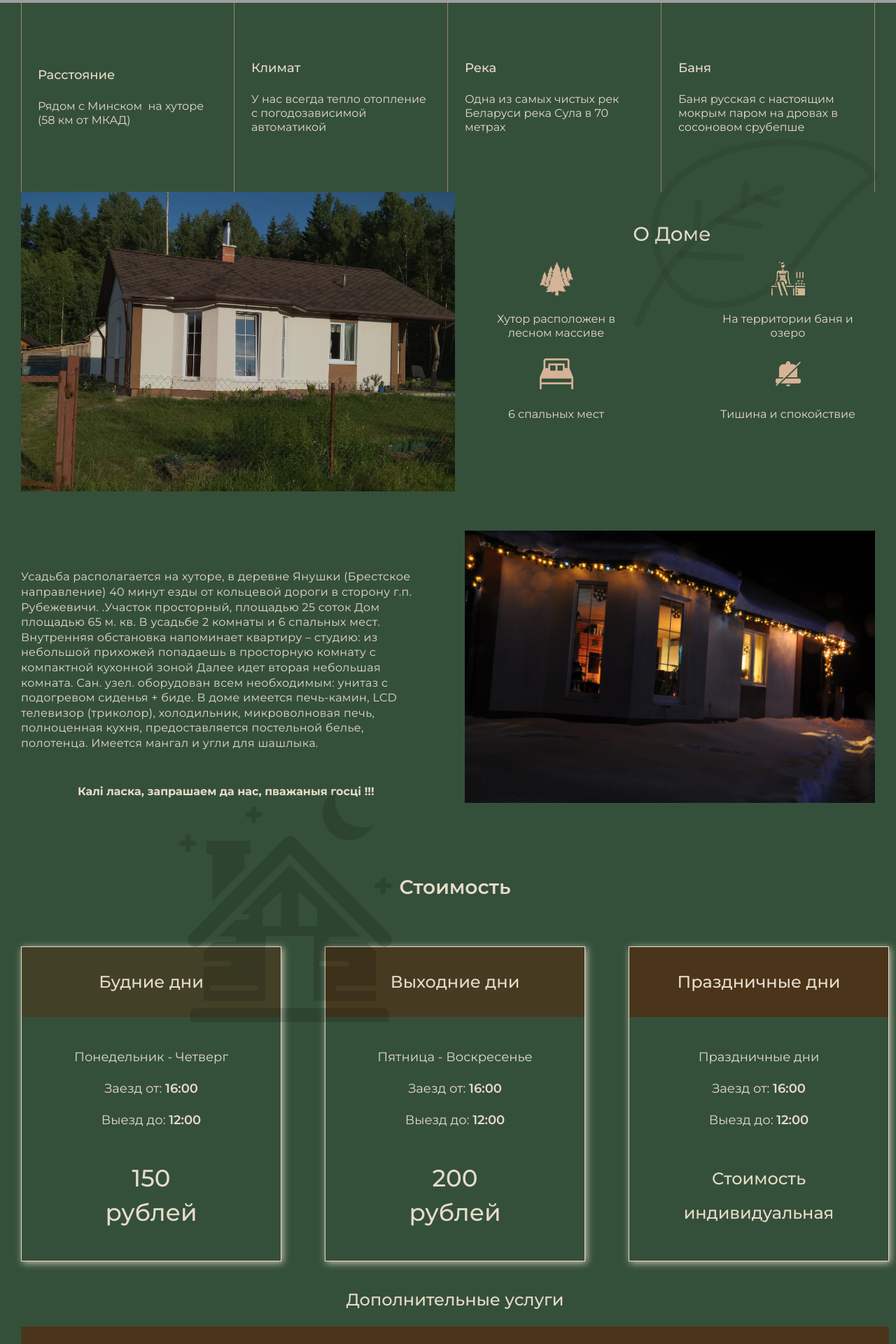
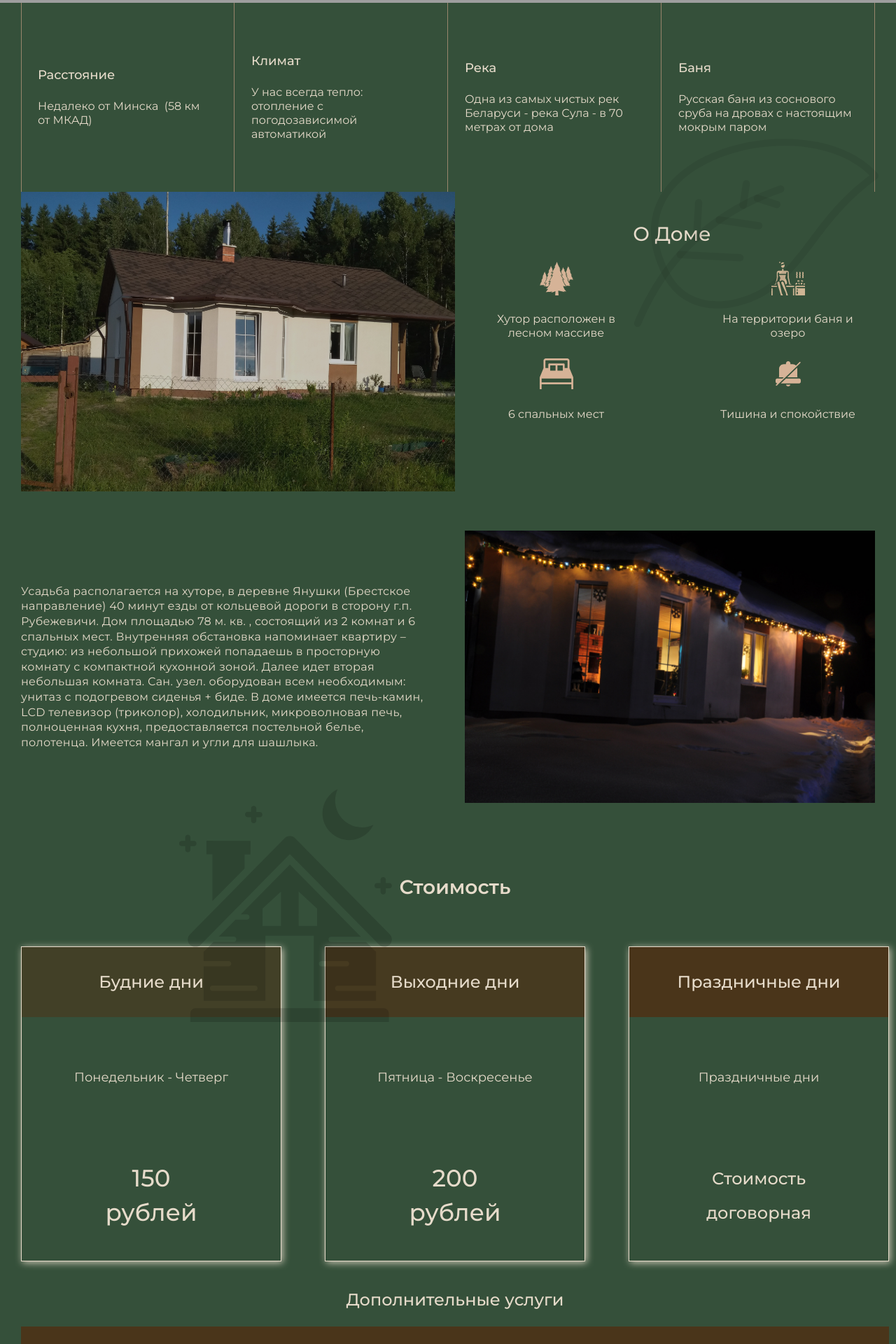
Before and after one commit to alexzherko230596/country-village, a React (Create React App) app: page / in a window 1280 px wide. Shown: the part 800-2720 px from the top of the page at 70% size. Built offline with nearby package versions, Linux system fonts and the light colour scheme; grey boxes are pictures that could not be loaded.

Commit message:
mistakes

```diff
--- a/src/components/Footer/Footer.jsx
+++ b/src/components/Footer/Footer.jsx
@@ -27,7 +27,7 @@ const Footer = () => {
                         </div>
                         <div className={classes.footer__wrapper__info__item}>
                             <img src={telegram} alt='telegram' className={classes.footer__wrapper__info__item_img}/>
-                            <p className={classes.footer__wrapper__info__item_title}>text4</p>
+                            <p className={classes.footer__wrapper__info__item_title}>@ElenaYanyshki</p>
                         </div>
                     </div>
                     <p className={classes.footer__wrapper_final}>© 2023 Усадьба "В Янушках". Все права защищены.</p>
--- a/src/components/Map/Map.jsx
+++ b/src/components/Map/Map.jsx
@@ -32,7 +32,7 @@ export const Map = () => {
                             </div>
                             <div className={classes.map__wrapper__info__data__item}>
                                 <img className={classes.map__wrapper__info__data__item_img} src={telegram} alt = {'address'}/>
-                                <p className={classes.map__wrapper__info__data__item_title}>Телеграмм</p>
+                                <p className={classes.map__wrapper__info__data__item_title}>@ElenaYanyshki</p>
                             </div>
                         </div>
                     </div>
--- a/src/components/Price/Price.jsx
+++ b/src/components/Price/Price.jsx
@@ -17,8 +17,8 @@ const Price = () => {
                             </div>
                             <div className={classes.price__wrapper__blocks__middle}>
                                 <p className={classes.price__wrapper__blocks__middle_text}>Понедельник - Четверг</p>
-                                <p className={classes.price__wrapper__blocks__middle_text}>Заезд от: <span>16:00</span></p>
-                                <p className={classes.price__wrapper__blocks__middle_text}>Выезд до: <span>12:00</span> </p>
+                                <p className={classes.price__wrapper__blocks__middle_text}></p>
+                                <p className={classes.price__wrapper__blocks__middle_text}> </p>
                             </div>
                             <p className={classes.price__wrapper__blocks_price}>150 <br/> рублей</p>
                         </div>
@@ -29,8 +29,8 @@ const Price = () => {
                             </div>
                             <div className={classes.price__wrapper__blocks__middle}>
                                 <p className={classes.price__wrapper__blocks__middle_text}>Пятница - Воскресенье</p>
-                                <p className={classes.price__wrapper__blocks__middle_text}>Заезд от: <span>16:00</span></p>
-                                <p className={classes.price__wrapper__blocks__middle_text}>Выезд до: <span>12:00</span> </p>
+                                <p className={classes.price__wrapper__blocks__middle_text}></p>
+                                <p className={classes.price__wrapper__blocks__middle_text}> </p>
                             </div>
                             <p className={classes.price__wrapper__blocks_price}>200 <br/> рублей</p>
                         </div>
@@ -41,10 +41,10 @@ const Price = () => {
                             </div>
                             <div className={classes.price__wrapper__blocks__middle}>
                                 <p className={classes.price__wrapper__blocks__middle_text}>Праздничные дни</p>
-                                <p className={classes.price__wrapper__blocks__middle_text}>Заезд от: <span>16:00</span></p>
-                                <p className={classes.price__wrapper__blocks__middle_text}>Выезд до: <span>12:00</span> </p>
+                                <p className={classes.price__wrapper__blocks__middle_text}></p>
+                                <p className={classes.price__wrapper__blocks__middle_text}> </p>
                             </div>
-                            <p className={`${classes.price__wrapper__blocks_price} ${classes.price__wrapper__blocks_price_low}`}>Стоимость<br/>индивидуальная</p>
+                            <p className={`${classes.price__wrapper__blocks_price} ${classes.price__wrapper__blocks_price_low}`}>Стоимость<br/>договорная</p>
                         </div>
                     </div>
                     <p className={classes.price__wrapper_more}>Дополнительные услуги</p>
--- a/src/screen/HomeScreen/HomeScreen.jsx
+++ b/src/screen/HomeScreen/HomeScreen.jsx
@@ -46,7 +46,7 @@ export const HomeScreen = () => {
                 <section className={classes.home__main}>
                    <div className="g-container">
                         <div className={classes.home__main__wrapper}>
-                            <h1 className={classes.home__main__wrapper_h1}>Ваши незабываемые выходные у живописной реки СУЛА в деревне Янушки</h1>
+                            <h1 className={classes.home__main__wrapper_h1}>Ваши незабываемые выходные на хуторе у живописной реки СУЛА в деревне Янушки</h1>
                             <h2 className={classes.home__main__wrapper_h2}>Проведите выходные на природе в объятиях леса и реки</h2>
                             <Link
                                 className={classes.home__main__wrapper_button}
@@ -56,7 +56,7 @@ export const HomeScreen = () => {
                                 duration={500}>
                                     Забронировать
                             </Link>
-                            <p className={classes.home__main__wrapper_bel}>Калi ласка, запрашаем да нас, пважаныя госцi !!!</p>
+                            <p className={classes.home__main__wrapper_bel}>Калi ласка, запрашаем да нас, паважаныя госцi !!!</p>
                         </div >
                    </div>
                 </section>
@@ -65,20 +65,20 @@ export const HomeScreen = () => {
                         <div className={classes.home__about__box}>
                             <div className={classes.home__about__box__item}>
                                 <p className={classes.home__about__box__item_title}>Расстояние</p>
-                                <p className={classes.home__about__box__item_descr}>Рядом с Минском  на хуторе (58 км от МКАД)</p>
+                                <p className={classes.home__about__box__item_descr}> Недалеко от  Минска   (58 км от МКАД)</p>
                             </div>
                             <div className={classes.home__about__box__item}>
                                 <p className={classes.home__about__box__item_title}>Климат</p>
-                                <p className={classes.home__about__box__item_descr}>У нас всегда тепло отопление с погодозависимой автоматикой</p>
+                                <p className={classes.home__about__box__item_descr}>У нас всегда тепло: отопление с погодозависимой автоматикой</p>
                             </div>
                             <div className={classes.home__about__box__item}>
                                 <p className={classes.home__about__box__item_title}>Река</p>
-                                <p className={classes.home__about__box__item_descr}>Одна из самых чистых рек Беларуси река Сула в 70 метрах</p>
+                                <p className={classes.home__about__box__item_descr}>Одна из самых чистых рек Беларуси - река Сула - в 70 метрах от дома </p>
                             </div>
                             <div className={classes.home__about__box__item}>
 
                                 <p className={classes.home__about__box__item_title}>Баня</p>
-                                <p className={classes.home__about__box__item_descr}>Баня русская с настоящим мокрым паром на дровах в сосоновом срубепше </p>
+                                <p className={classes.home__about__box__item_descr}>Русская баня из соснового сруба на дровах с настоящим мокрым паром  </p>
 
                             </div>
                         </div>
@@ -128,9 +128,9 @@ export const HomeScreen = () => {
                         <div className={classes.home__aboutHomeMore__wrapper}>
                             <div className={classes.home__aboutHomeMore__wrapper__text}>
                                 <p className={classes.home__aboutHomeMore__wrapper__text_title}>
-                                Усадьба располагается на хуторе, в деревне Янушки (Брестское направление) 40 минут езды от кольцевой дороги в сторону г.п. Рубежевичи. .Участок просторный, площадью 25 соток Дом площадью 65 м. кв. В усадьбе 2 комнаты и 6 спальных мест. Внутренняя обстановка напоминает квартиру – студию: из небольшой прихожей попадаешь в просторную комнату с компактной кухонной зоной Далее идет вторая небольшая комната. Сан. узел. оборудован всем необходимым: унитаз с подогревом сиденья + биде. В доме имеется печь-камин, LCD телевизор (триколор), холодильник, микроволновая печь, полноценная кухня, предоставляется постельной белье, полотенца. Имеется мангал и угли для шашлыка.
+                                Усадьба располагается на хуторе, в деревне Янушки (Брестское направление) 40 минут езды от кольцевой дороги в сторону г.п. Рубежевичи. Дом площадью 78 м. кв. , состоящий из 2 комнат и 6 спальных мест. Внутренняя обстановка напоминает квартиру – студию: из небольшой прихожей попадаешь в просторную комнату с компактной кухонной зоной. Далее идет вторая небольшая комната. Сан. узел. оборудован всем необходимым: унитаз с подогревом сиденья + биде. В доме имеется печь-камин, LCD телевизор (триколор), холодильник, микроволновая печь, полноценная кухня, предоставляется постельной белье, полотенца. Имеется мангал и угли для шашлыка.
                                 </p>
-                                <p className={classes.home__aboutHomeMore__wrapper__text_title_bel}>Калi ласка, запрашаем да нас, пважаныя госцi !!!</p>
+                                <p className={classes.home__aboutHomeMore__wrapper__text_title_bel}></p>
                             </div>
                             <img alt='house outside' className={classes.home__aboutHomeMore__wrapper_img} src={require('../../img/aboutHome2.jpg')}/>
                         </div>
--- a/src/screen/HomeScreen/HomeScreen.module.scss
+++ b/src/screen/HomeScreen/HomeScreen.module.scss
@@ -298,6 +298,7 @@
                         margin-top: 48px;
                         text-align: center;
                         font-weight: 700;
+
                     }
                 }
             }
```
